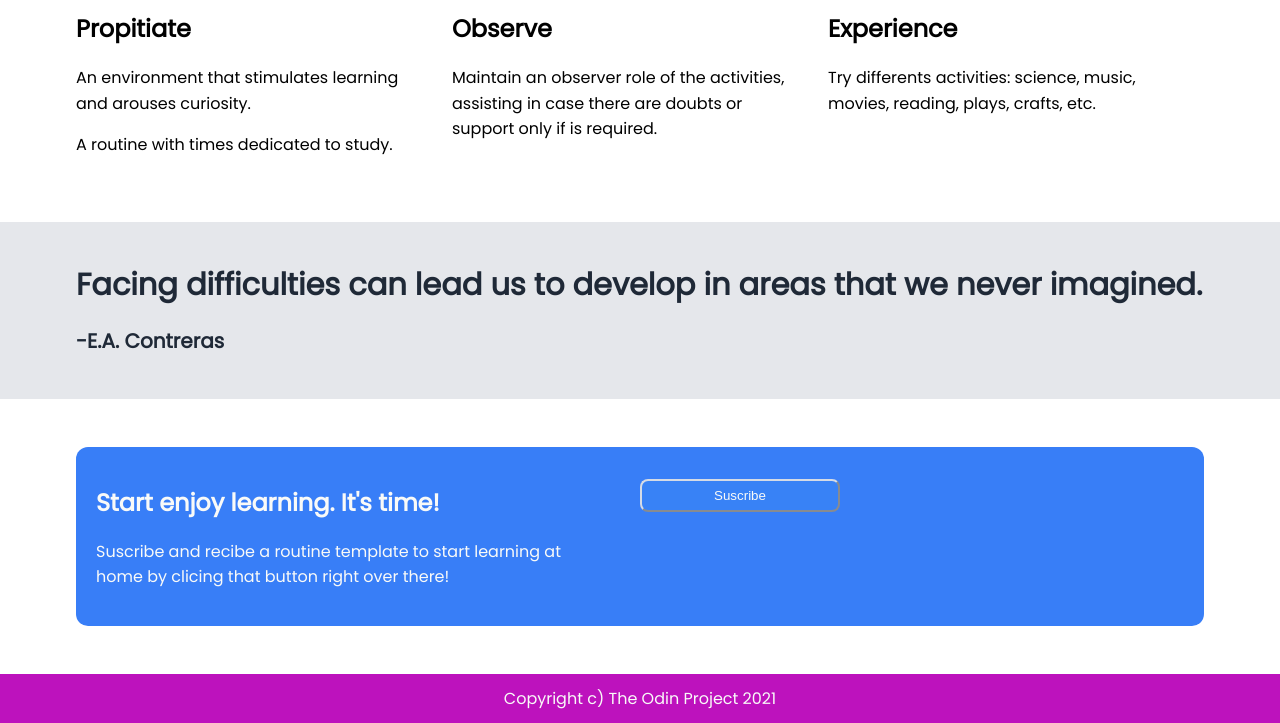
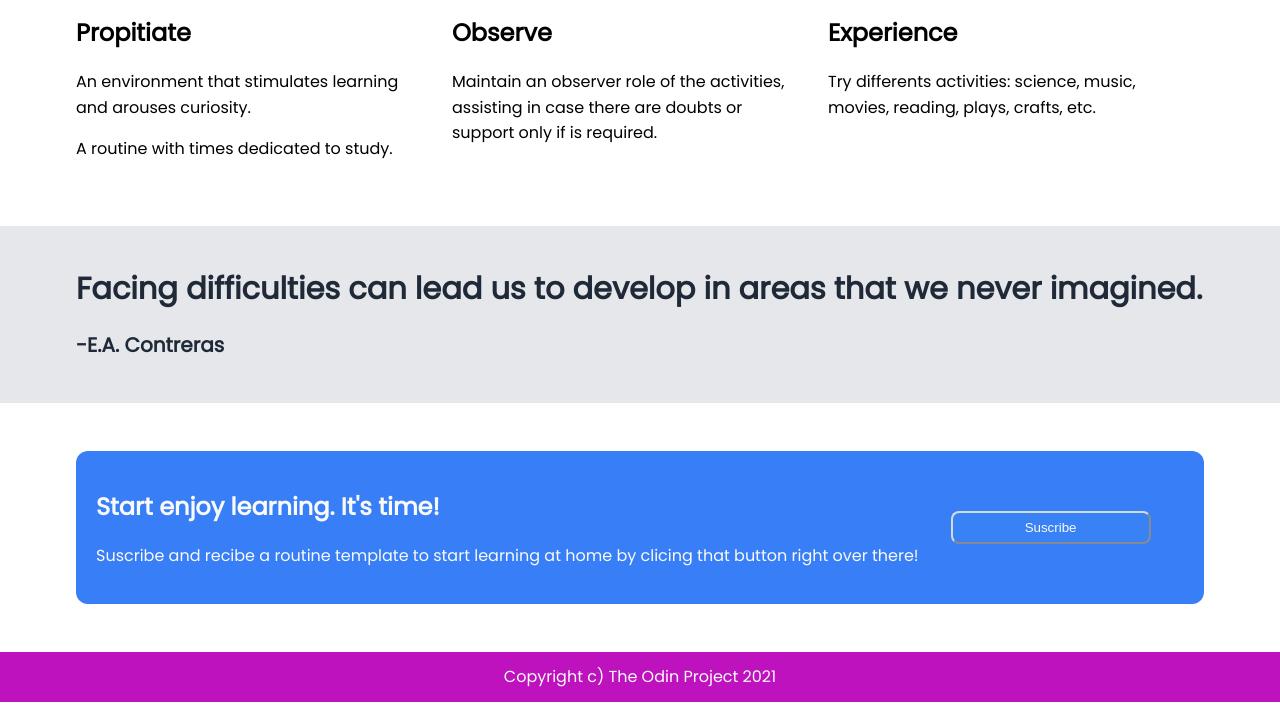
Before and after one commit to lamassu38/odin-landing-page, a plain HTML site: page index.html in a window 1280 px wide. Shown: the part 1155-1878 px from the top of the page. After the commit the page ends 1857 px from the top, so only its background shows below. Drawn offline with Linux system fonts and the light colour scheme.

```diff
--- a/style.css
+++ b/style.css
@@ -24,7 +24,8 @@ h2,
 h1,
 h2,
 h3,
-p {
+p,
+button {
     margin-bottom: 1em;
 }
 
@@ -73,7 +74,6 @@ ul {
     display: flex;
     list-style-type: none;
     gap: 20px;
-    margin-top: 12px;
 }
 nav a:hover{
     color: lightpink;
@@ -93,13 +93,12 @@ h1 {
     font-weight: bolder;
     font-size: 48px;
 }
-h2 {
+h2, ul, button {
     margin-top: 1em;
 }
 button {
     color: #F9FAF8;
     background-color: #3882f6;
-    margin-top: 12px;
     width: 200px;
     padding: 7px;
     border-radius: 0.5rem;
@@ -122,6 +121,10 @@ button {
     color: #F9FAF8;
     border-radius: 12px;
     padding: 20px;
+    align-items: center;
+}
+.action.container :first-child {
+    flex: 0 0 auto;
 }
 footer {
     text-align: center;
```
Also changed, not shown: index.html (indentation only).
